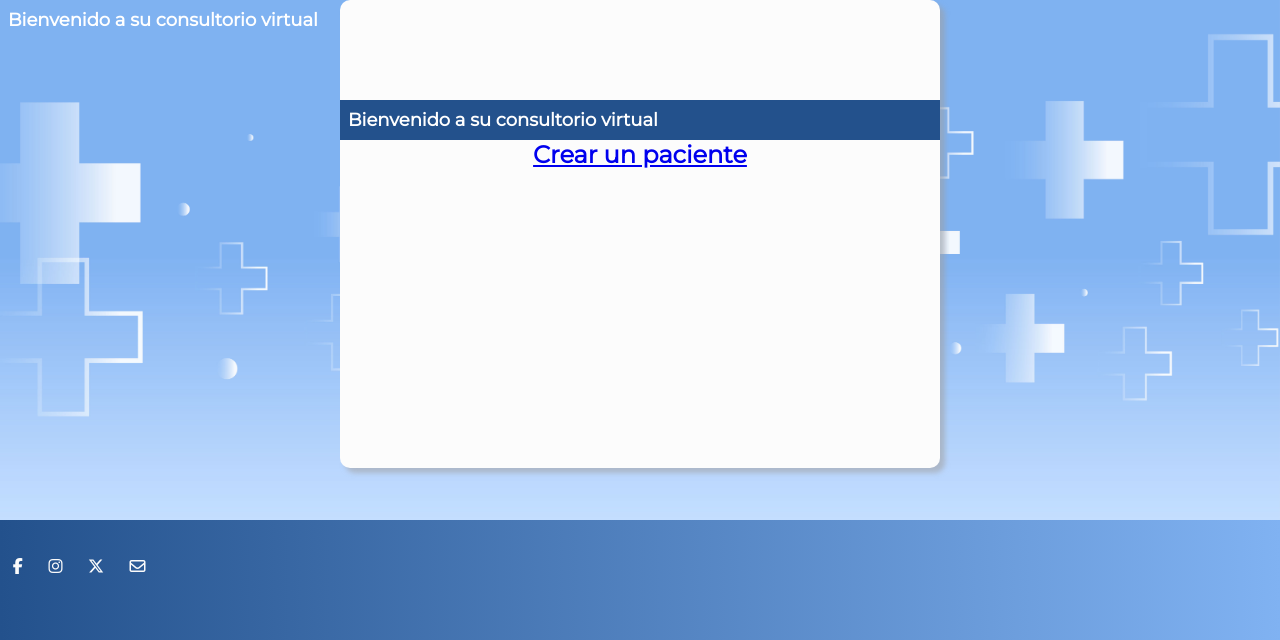
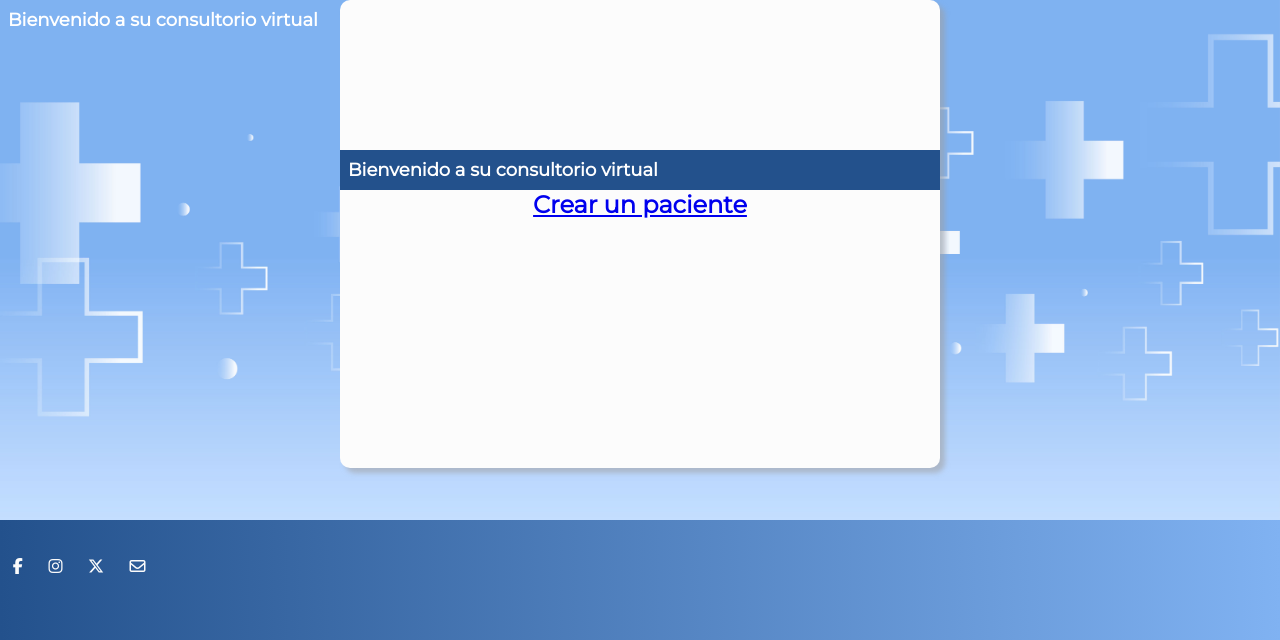
Before and after one commit to GuirinV/deploy_TP2_BACKEND, a Django app: page /paciente/ in a window 1280 px wide. Shown: the part 160-800 px from the top of the page. Run offline with Django 5.2, Linux system fonts and the light colour scheme; data that the repository does not hold is empty; some libraries are stand-ins or nearby versions.

Commit message:
Prueba estilos

```diff
--- a/static/css/maincontacto.css
+++ b/static/css/maincontacto.css
@@ -23,8 +23,9 @@ main{
 }
 
 .list {
-    height: 200px;
+    height: 100px;
     width: 100%;
+    gap: rem;
     /*background-color: var(--blanco);
     box-shadow: inset 0vh 1vh #bbbbbb0c;
     flex-direction: row;
@@ -32,7 +33,7 @@ main{
     justify-content: center;
     align-items: center;
         display: grid;
-    gap: rem;
+
     grid-auto-rows: 6rem;
     grid-template-columns: repeat(auto-fill, minmax(6rem,1fr));*/
   }
```
